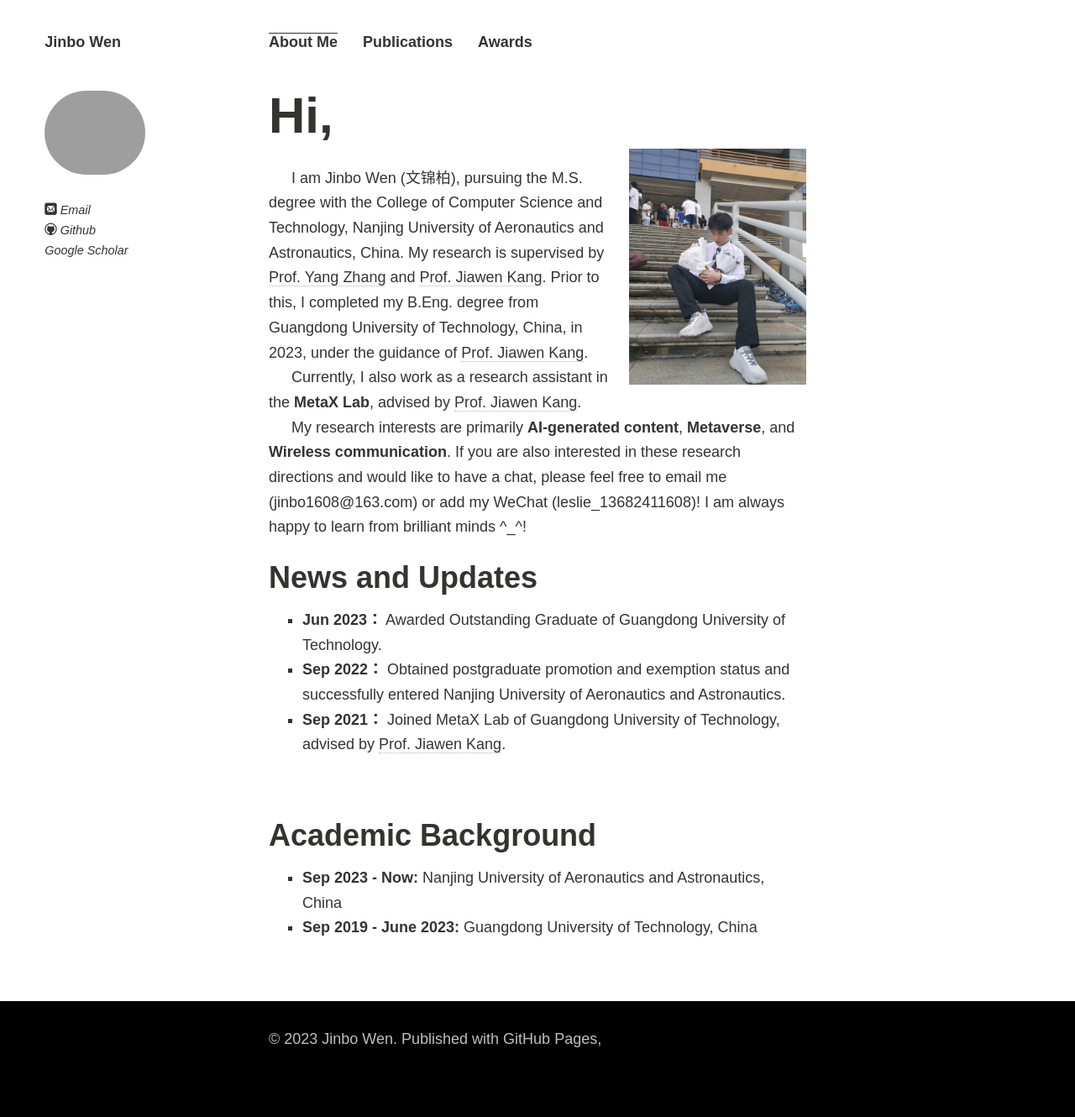
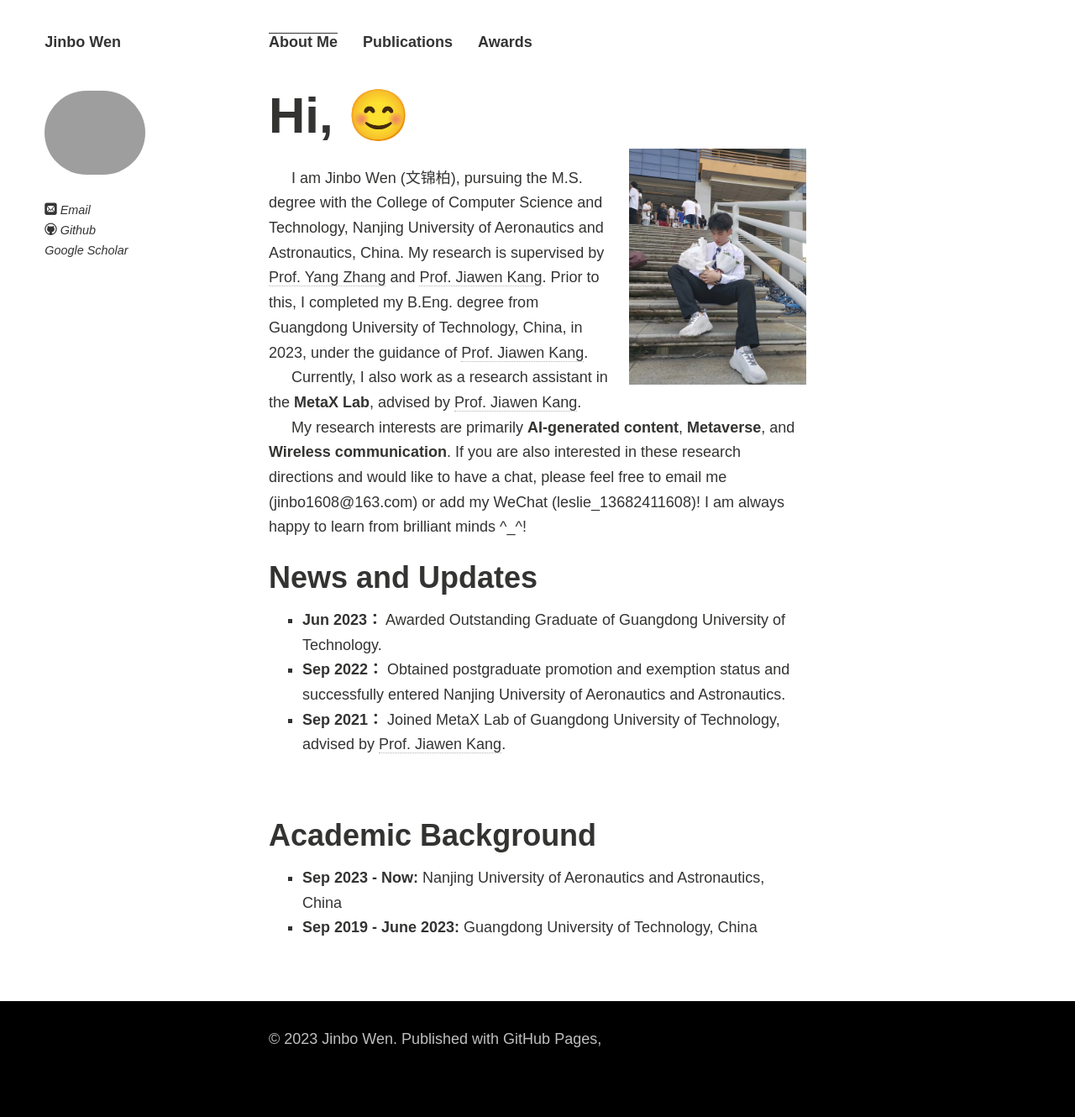
Before and after one commit to wenjinb/wenjinb.github.io, a Jekyll site: the page built from index.md, in a window 1280 px wide. Shown: the whole page at 84% size. Built offline with Jekyll 4.4.1, drawn with Linux system fonts in a browser that asks for light colours; nearby versions of some CDN libraries; comment, search, counter and statistics services are not loaded; a style sheet for code colours, icons or effects is not loaded; our own code applies the rules of GitHub Pages for plain Markdown files.

```diff
--- a/index.md
+++ b/index.md
@@ -3,7 +3,7 @@ layout: page
 ---
 
 
-# Hi,
+# Hi, 😊
 
 <img src="./images/wenjinbo.jpg" class="floatpic" width="360" height="480">
 
```
